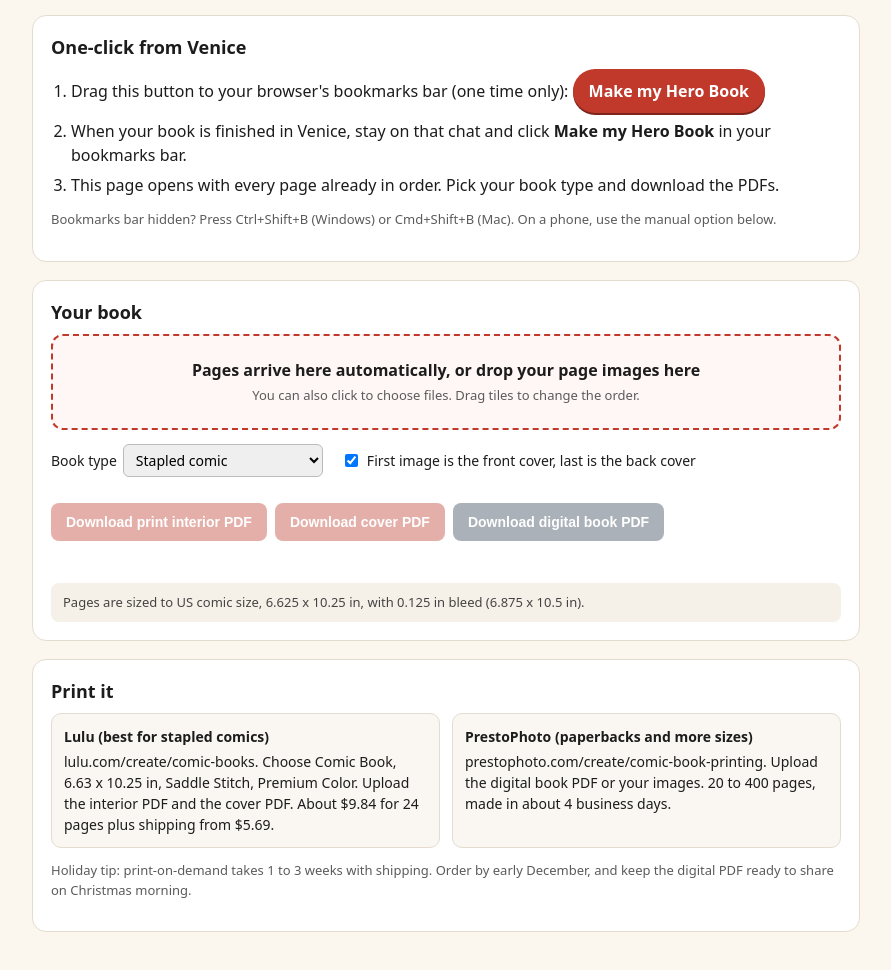
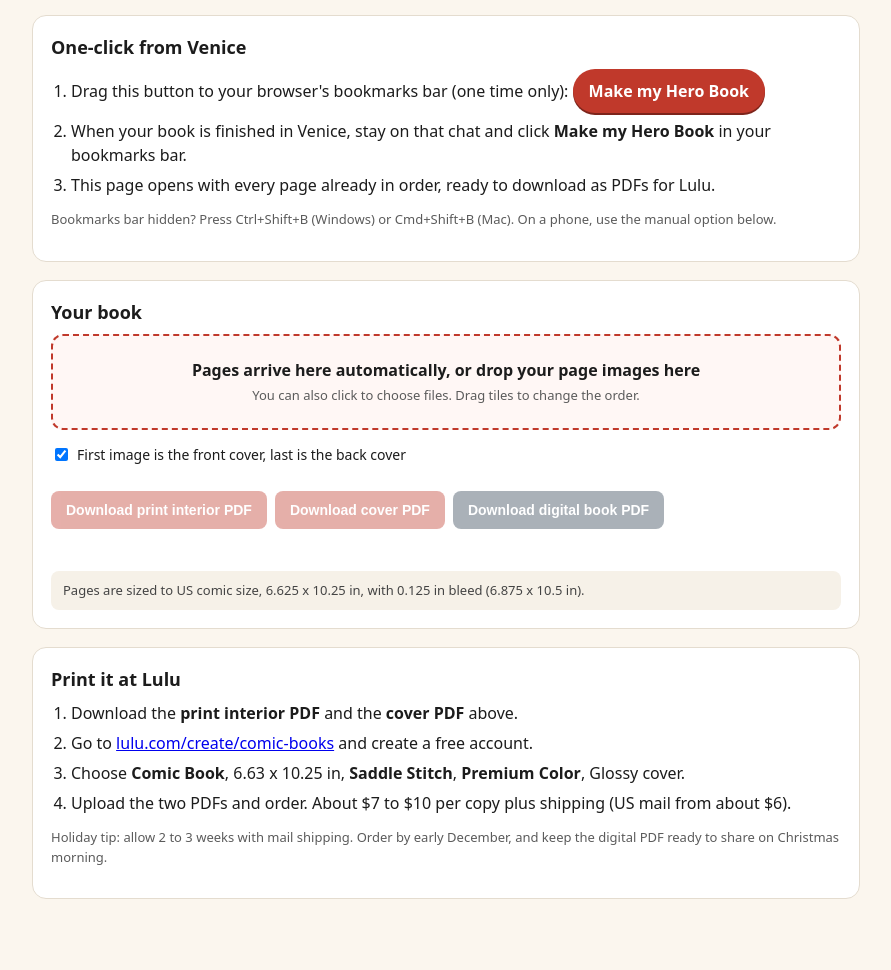
Before and after one commit to archeene/hero-book-builder, a plain HTML site: page index.html in a window 1280 px wide. Shown: the part 118-1088 px from the top of the page, without its empty margins (194-1085 px from the left). Drawn offline with nearby package versions, Linux system fonts and the light colour scheme.

Commit message:
Single print option: Lulu stapled comic 6.63 x 10.25
Co-Authored-By: Claude Opus 5.5 <noreply@anthropic.com>

```diff
--- a/index.html
+++ b/index.html
@@ -56,7 +56,7 @@ button.go:disabled{opacity:.4;cursor:not-allowed}
 <ol class="steps">
 <li>Drag this button to your browser's bookmarks bar (one time only): <a class="bm" id="bm" href="#">Make my Hero Book</a></li>
 <li>When your book is finished in Venice, stay on that chat and click <b>Make my Hero Book</b> in your bookmarks bar.</li>
-<li>This page opens with every page already in order. Pick your book type and download the PDFs.</li>
+<li>This page opens with every page already in order, ready to download as PDFs for Lulu.</li>
 </ol>
 <p class="hint">Bookmarks bar hidden? Press Ctrl+Shift+B (Windows) or Cmd+Shift+B (Mac). On a phone, use the manual option below.</p>
 </div>
@@ -65,7 +65,7 @@ button.go:disabled{opacity:.4;cursor:not-allowed}
 <h2>Your book</h2>
 <div class="drop" id="drop"><b>Pages arrive here automatically, or drop your page images here</b><span class="hint">You can also click to choose files. Drag tiles to change the order.</span><input id="file" type="file" accept="image/*" multiple hidden></div>
 <div class="opts">
-<label>Book type <select id="type"><option value="saddle">Stapled comic</option><option value="perfect">Paperback graphic novel</option><option value="digital">Digital only</option></select></label>
+<input type="hidden" id="type" value="saddle">
 <label><input type="checkbox" id="covers" checked> First image is the front cover, last is the back cover</label>
 </div>
 <div class="grid" id="grid"></div>
@@ -79,12 +79,14 @@ button.go:disabled{opacity:.4;cursor:not-allowed}
 </div>
 
 <div class="card">
-<h2>Print it</h2>
-<div class="print">
-<div><b>Lulu (best for stapled comics)</b>lulu.com/create/comic-books. Choose Comic Book, 6.63 x 10.25 in, Saddle Stitch, Premium Color. Upload the interior PDF and the cover PDF. About $9.84 for 24 pages plus shipping from $5.69.</div>
-<div><b>PrestoPhoto (paperbacks and more sizes)</b>prestophoto.com/create/comic-book-printing. Upload the digital book PDF or your images. 20 to 400 pages, made in about 4 business days.</div>
-</div>
-<p class="hint">Holiday tip: print-on-demand takes 1 to 3 weeks with shipping. Order by early December, and keep the digital PDF ready to share on Christmas morning.</p>
+<h2>Print it at Lulu</h2>
+<ol class="steps">
+<li>Download the <b>print interior PDF</b> and the <b>cover PDF</b> above.</li>
+<li>Go to <a href="https://www.lulu.com/create/comic-books" target="_blank" rel="noopener">lulu.com/create/comic-books</a> and create a free account.</li>
+<li>Choose <b>Comic Book</b>, 6.63 x 10.25 in, <b>Saddle Stitch</b>, <b>Premium Color</b>, Glossy cover.</li>
+<li>Upload the two PDFs and order. About $7 to $10 per copy plus shipping (US mail from about $6).</li>
+</ol>
+<p class="hint">Holiday tip: allow 2 to 3 weeks with mail shipping. Order by early December, and keep the digital PDF ready to share on Christmas morning.</p>
 </div>
 </div>
 
@@ -128,7 +130,7 @@ drop.ondragover=e=>{e.preventDefault();drop.classList.add('over')};
 drop.ondragleave=()=>drop.classList.remove('over');
 drop.ondrop=e=>{e.preventDefault();drop.classList.remove('over');addFiles([...e.dataTransfer.files])};
 file.onchange=()=>addFiles([...file.files]);
-$('type').onchange=render;$('covers').onchange=render;
+$('covers').onchange=render;
 
 function addFiles(files,keepOrder){
   files=files.filter(f=>f.type.startsWith('image/'));
@@ -157,7 +159,6 @@ function render(){
   $('bInterior').disabled=!has||dig;$('bCover').disabled=!has||dig||!s.front;$('bDigital').disabled=!has;
   const low=pages.filter(p=>Math.max(p.w,p.h)<MIN_PX).length;
   let msg=has?(dig?pages.length+' pages in reading order.':'Inside pages: '+s.inner.length+(s.pad?' plus '+s.pad+' blank to reach a multiple of 4':'')+'. Page size 6.875 x 10.5 in with bleed. Keep text and faces 0.25 in inside the edge.'):'Pages are sized to US comic size, 6.625 x 10.25 in, with 0.125 in bleed (6.875 x 10.5 in).';
-  if($('type').value==='perfect'&&has)msg+=' Paperback covers need a spine, so use the front and back pages from the cover PDF with your printer\'s cover template.';
   if(low)msg+=' '+low+' page(s) are low resolution and may print soft: ask the Mind to upscale them first.';
   $('note').textContent=msg;
 }
```
